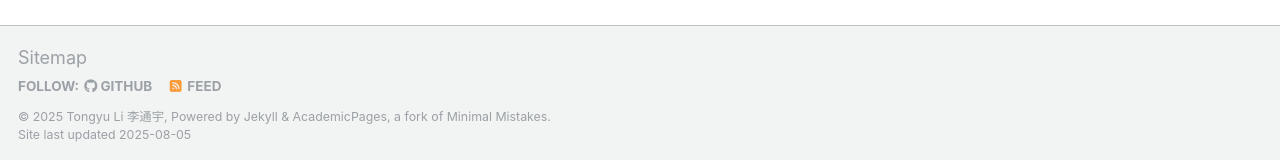
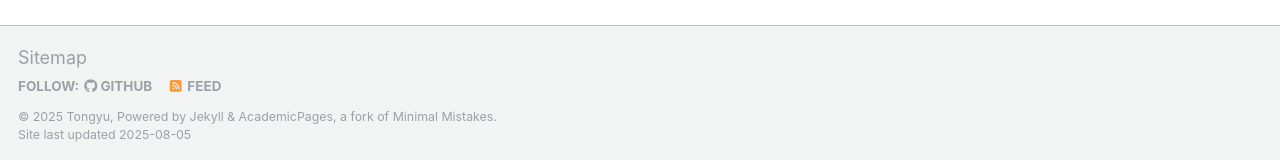
Before and after one commit to kellty/kellty.github.io, a Jekyll site: the page built from _pages/page-archive.html, in a window 1280 px wide and 900 px high, scrolled down 1063 px. Shown: the part 737-897 px from the top of the window. Built offline with Jekyll 4.4.1, drawn with Linux system fonts in a browser that asks for light colours; a script that is not in the unit is left out.

Commit message:
Update _config.yml

```diff
--- a/_config.yml
+++ b/_config.yml
@@ -11,7 +11,7 @@ locale                   : "en-US"
 site_theme               : "default"
 title                    : "Tongyu Li / Homepage"
 title_separator          : "-"
-name                     : &name "Tongyu Li 李通宇"
+name                     : &name "Tongyu"
 description              : &description "PhD in Statistics"
 url                      : https://kellty.github.io # the base hostname & protocol for your site e.g. "https://[your GitHub username].github.io" or if you already have some other page hosted on Github then use "https://[your GitHub username].github.io/[Your Repo Name]"
 baseurl                  : "" # the subpath of your site, e.g. "/blog"
@@ -23,7 +23,7 @@ repository               : "kellty/kellty.github.io"
 author:
   # Biographic information
   avatar           : "profile.jpg"
-  name             : "Tongyu Li"
+  name             : "Tongyu Li 李通宇"
   pronouns         : # example: "she/her"
   bio              : "Research Fellow"
   location         : "Singapore"
```
